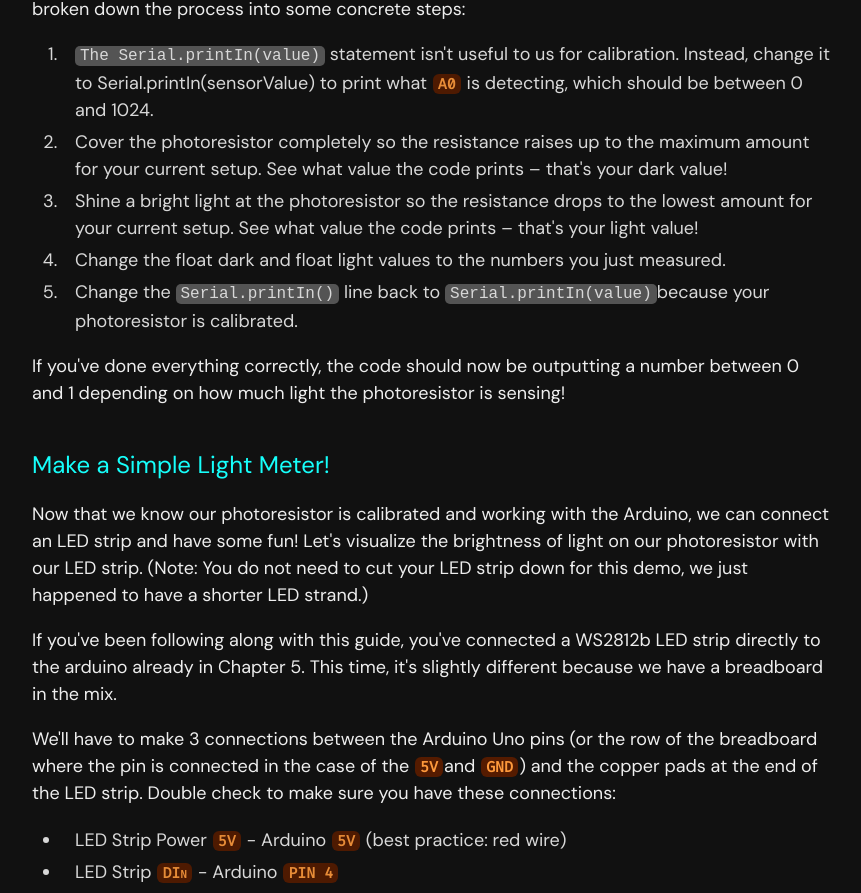
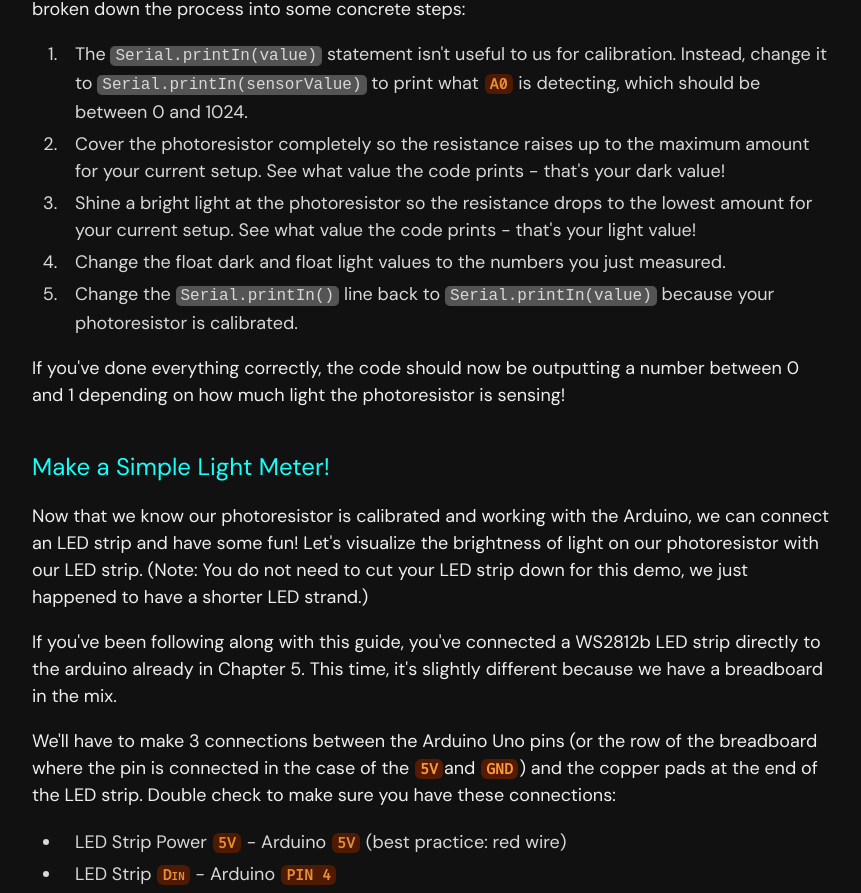
Before and after one commit to poofytoo/illuminations-seminar, a Next.js app in the folder src/: page /chapter/analog-in in a window 1280 px wide. Shown: the part 5693-6586 px from the top of the page, without its empty margins (368-1229 px from the left). Built offline with nearby package versions, Linux system fonts and the light colour scheme.

Commit message:
feat: updated analog-in

```diff
--- a/src/pages/chapter/analog-in.tsx
+++ b/src/pages/chapter/analog-in.tsx
@@ -214,8 +214,8 @@ const Page = ({ data }: any) => {
         </p>
         <p>
           Up until now, we've been dealing with digital inputs (just HIGH or
-          LOW). - with this <code>analogRead()</code> function, we can have much
-          higher fidelity sensing.
+          LOW). - with this <code>analogRead()</code> function, we can have a
+          much wider range of inputs.
         </p>
         <GuideImage
           src="/images/guide/illuminations-seminar-03.png"
@@ -231,8 +231,8 @@ const Page = ({ data }: any) => {
         <h2>Uploading Code & Calibrating the Photoresistor</h2>
         <p>
           In order to calibrate the photoresistor and use the{' '}
-          <code>analogRead()</code>
-          function, copy and paste the code below into your Arduino IDE.
+          <code>analogRead()</code> function, copy and paste the code below into
+          your Arduino IDE.
         </p>
         <p>
           Download the code{' '}
@@ -240,7 +240,7 @@ const Page = ({ data }: any) => {
         </p>
         <p>
           Take a moment to read through the code. Notice that in the code there
-          are values for <code>dark</code> and <code>light</code>. The
+          are values for <code>dark</code> and <code>light</code>. The{' '}
           <code>sensorValue</code> (the <code>analogRead</code> value) is going
           to be some range depending on how the photoresistor senses the
           darkness and light in your room. So to calibrate the photoresistor,
@@ -255,20 +255,21 @@ const Page = ({ data }: any) => {
         </p>
         <ol>
           <li>
-            <code>The Serial.printIn(value)</code> statement isn't useful to us
-            for calibration. Instead, change it to Serial.printIn(sensorValue)
-            to print what <span className={styles.pin}>A0</span> is detecting,
-            which should be between 0 and 1024.
+            The <code>Serial.printIn(value)</code> statement isn't useful to us
+            for calibration. Instead, change it to{' '}
+            <code>Serial.printIn(sensorValue)</code> to print what{' '}
+            <span className={styles.pin}>A0</span> is detecting, which should be
+            between 0 and 1024.
           </li>
           <li>
             Cover the photoresistor completely so the resistance raises up to
             the maximum amount for your current setup. See what value the code
-            prints – that's your dark value!
+            prints - that's your dark value!
           </li>
           <li>
             Shine a bright light at the photoresistor so the resistance drops to
             the lowest amount for your current setup. See what value the code
-            prints – that's your light value!
+            prints - that's your light value!
           </li>
           <li>
             Change the float dark and float light values to the numbers you just
@@ -276,8 +277,8 @@ const Page = ({ data }: any) => {
           </li>
           <li>
             Change the <code>Serial.printIn()</code> line back to{' '}
-            <code>Serial.printIn(value)</code>
-            because your photoresistor is calibrated.
+            <code>Serial.printIn(value)</code> because your photoresistor is
+            calibrated.
           </li>
         </ol>
         <p>
@@ -314,7 +315,7 @@ const Page = ({ data }: any) => {
             <span className={styles.pin}>5V</span> (best practice: red wire)
           </li>
           <li>
-            LED Strip <span className={styles.pin}>DIn</span> - Arduino{' '}
+            LED Strip <span className={styles.pin}>Din</span> - Arduino{' '}
             <span className={styles.pin}>PIN 4</span>
           </li>
           <li>
@@ -331,8 +332,7 @@ const Page = ({ data }: any) => {
         </p>
         <GuideImage src="/images/guide/photoresistor-tryit.gif" size="LARGE" />
         <p>
-          If you're stuck, copy and paste the code [below/from this link] into
-          your Arduino IDE. Stuck? You can also download the code{' '}
+          You can also download the code{' '}
           <a href="/arduino/PhotoResistor/PhotoResistor.ino">here</a>.
         </p>
         <p>In the Arduino IDE sketch, you'll want to check on 3 variables:</p>
```
